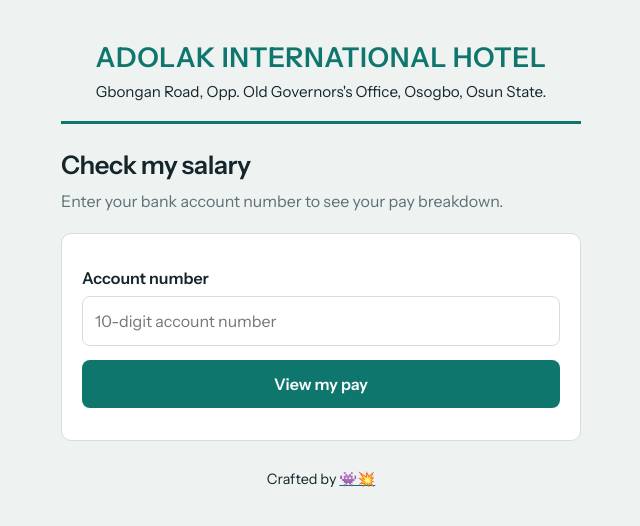
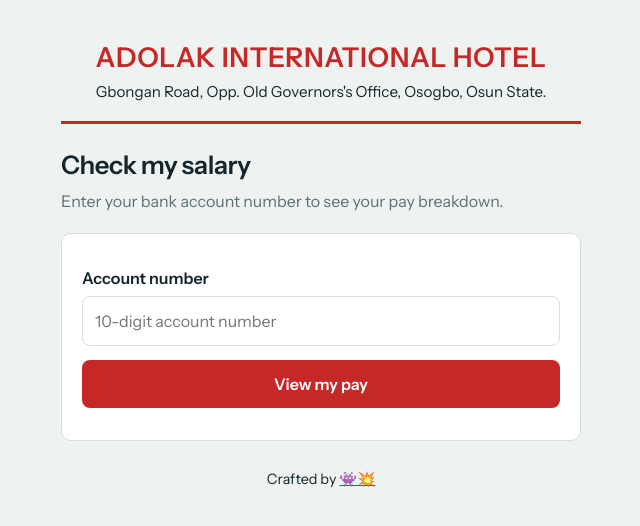
Before and after one commit to Youngdreezzy/payroll-checker, a website: page public/index.html in a window 1280 px wide. Shown: the whole page, without its empty margins (319-959 px from the left). Drawn offline with Linux system fonts and the light colour scheme.

Commit message:
color modify

```diff
--- a/public/style.css
+++ b/public/style.css
@@ -9,7 +9,7 @@ p.sub{color:var(--mute);margin:0 0 20px}
 label{display:block;font-weight:600;margin:12px 0 6px}
 input,select{width:100%;font:inherit;color:inherit;background:transparent;border:1px solid var(--line);border-radius:8px;padding:12px}
 input:focus-visible,select:focus-visible,button:focus-visible{outline:2px solid var(--accent);outline-offset:2px}
-button{font:inherit;font-weight:600;background:var(--accent);color:#fff;border:0;border-radius:8px;padding:12px 18px;cursor:pointer;margin-top:14px;width:100%}
+button{font:inherit;font-weight:600;background:#c62828;;color:#fff;border:0;border-radius:8px;padding:12px 18px;cursor:pointer;margin-top:14px;width:100%}
 @media(prefers-color-scheme:dark){button{color:#06201d}}
 button:disabled{opacity:.5;cursor:wait}
 .msg{margin-top:12px;font-weight:500}.err{color:var(--bad)}.ok{color:var(--good)}
@@ -28,14 +28,14 @@ footer a{color:var(--accent);font-weight:600}
   text-align:center;
   padding:18px 16px;
   margin-bottom:22px;
-  border-bottom:3px solid var(--accent);
+  border-bottom:3px solid #c62828;
 }
 .company h1{
   font-size:1.7rem;
   line-height:1.2;
   letter-spacing:.02em;
   margin:0 0 6px;
-  color:var(--accent);
+  color:#c62828;
 }
 .company p{
   margin:0;
```
